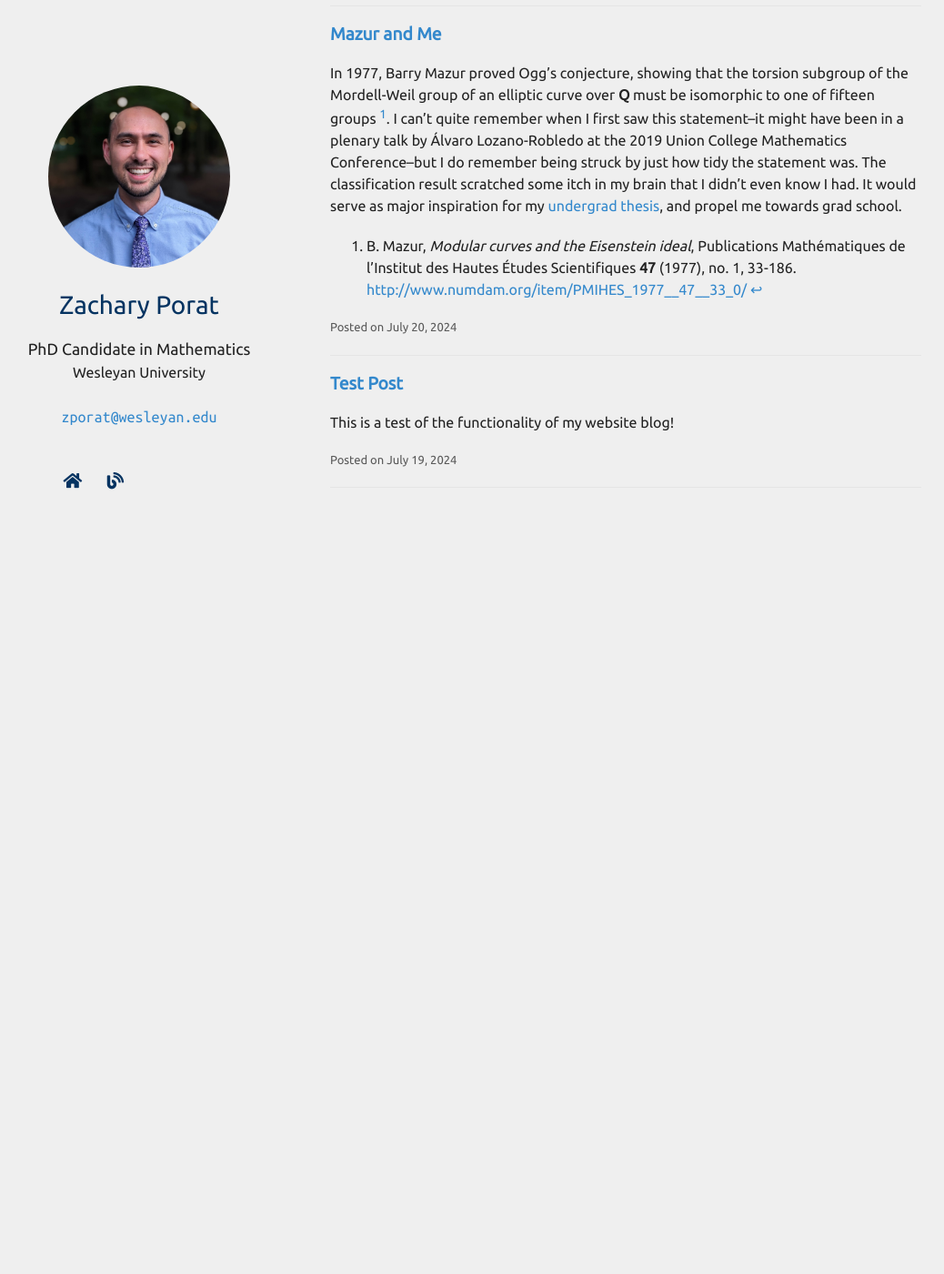
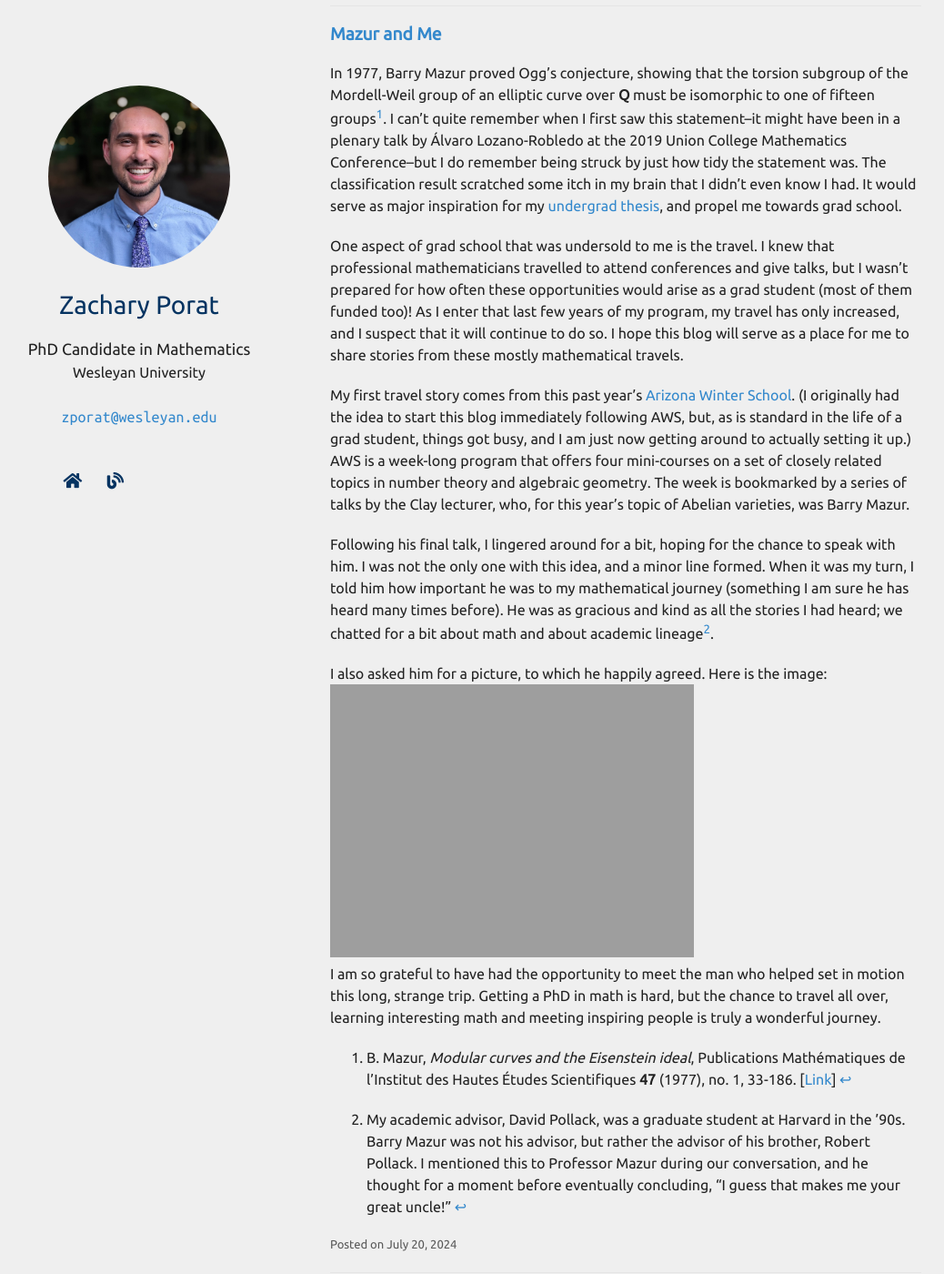
Before and after one commit to zporat/zporat.github.io, a Jekyll site: the page built from blog.md, in a window 1280 px wide and 1400 px high, scrolled down 385 px. Shown: the whole window at 91% size, without its empty margins (102-1140 px from the left). Built offline with Jekyll 4.4.1, drawn with Linux system fonts in a browser that asks for light colours; nearby versions of some CDN libraries; a style sheet for code colours, icons or effects is not loaded; our own code applies the rules of GitHub Pages for plain Markdown files; before the commit the page ends 1015 px from its top, so only the background shows below that.

Commit message:
blog update

```diff
--- a/_posts/2024-07-19-Test-Post.md
+++ /dev/null
@@ -1,8 +0,0 @@
----
-layout: post
-title: Test Post
-date: 2024-07-19
-pubDate: July 19, 2024
----
-
-This is a test of the functionality of my website blog!
--- a/_posts/2024-07-20-Mazur-and-Me.md
+++ b/_posts/2024-07-20-Mazur-and-Me.md
@@ -5,7 +5,7 @@ date: 2024-07-20
 pubDate: July 20, 2024
 ---
 
-In 1977, Barry Mazur proved Ogg's conjecture, showing that the torsion subgroup of the Mordell-Weil group of an elliptic curve over **Q** must be isomorphic to one of fifteen groups [^1].  I can't quite remember when I first saw this statement--it might have been in a plenary talk by Álvaro Lozano-Robledo at the 2019 Union College Mathematics Conference--but I do remember being struck by just how tidy the statement was.  The classification result scratched some itch in my brain that I didn't even know I had.  It would serve as major inspiration for my [undergrad thesis](./files/notes/mordell_curves_torsion.pdf), and propel me towards grad school.
+In 1977, Barry Mazur proved Ogg's conjecture, showing that the torsion subgroup of the Mordell-Weil group of an elliptic curve over **Q** must be isomorphic to one of fifteen groups[^1].  I can't quite remember when I first saw this statement--it might have been in a plenary talk by Álvaro Lozano-Robledo at the 2019 Union College Mathematics Conference--but I do remember being struck by just how tidy the statement was.  The classification result scratched some itch in my brain that I didn't even know I had.  It would serve as major inspiration for my [undergrad thesis](https://zporat.github.io/files/notes/mordell_curves_torsion.pdf), and propel me towards grad school.
 
 One aspect of grad school that was undersold to me is the travel.  I knew that professional mathematicians travelled to attend conferences and give talks, but I wasn't prepared for how often these opportunities would arise as a grad student (most of them funded too)!  As I enter that last few years of my program, my travel has only increased, and I suspect that it will continue to do so.  I hope this blog will serve as a place for me to share stories from these mostly mathematical travels.
 
@@ -14,9 +14,9 @@ My first travel story comes from this past year's [Arizona Winter School](https:
 Following his final talk, I lingered around for a bit, hoping for the chance to speak with him.  I was not the only one with this idea, and a minor line formed.  When it was my turn, I told him how important he was to my mathematical journey (something I am sure he has heard many times before).  He was as gracious and kind as all the stories I had heard; we chatted for a bit about math and about academic lineage[^2].
 
 I also asked him for a picture, to which he happily agreed.  Here is the image:
-![Mazur and Me](./files/pictures/Mazur_and_Me.jpg "Mazur and Me")
+![Mazur and Me](https://zporat.github.io/files/pictures/Mazur_and_Me.jpg "Mazur and Me")
 I am so grateful to have had the opportunity to meet the man who helped set in motion this long, strange trip.  Getting a PhD in math is hard, but the chance to travel all over, learning interesting math and meeting inspiring people is truly a wonderful journey.
 
-[^1]: B. Mazur, *Modular curves and the Eisenstein ideal*, Publications Mathématiques de l'Institut des Hautes Études Scientifiques **47** (1977), no. 1, 33-186. [http://www.numdam.org/item/PMIHES_1977__47__33_0/](http://www.numdam.org/item/PMIHES_1977__47__33_0/)
+[^1]: B. Mazur, *Modular curves and the Eisenstein ideal*, Publications Mathématiques de l'Institut des Hautes Études Scientifiques **47** (1977), no. 1, 33-186. [[Link](http://www.numdam.org/item/PMIHES_1977__47__33_0/)]
 
 [^2]: My academic advisor, David Pollack, was a graduate student at Harvard in the '90s.  Barry Mazur was not his advisor, but rather the advisor of his brother, Robert Pollack.  I mentioned this to Professor Mazur during our conversation, and he thought for a moment before eventually concluding, "I guess that makes me your great uncle!"
--- a/blog.md
+++ b/blog.md
@@ -18,7 +18,7 @@ All opinions expressed here are my own and do not necessarily reflect the opinio
 {% for post in site.posts %}
 
 <h3 style="font-size: 120%"><a href="{{ post.url }}">{{ post.title }}</a></h3>
-<p> {{ post.excerpt }} </p>
+<p> {{ post.content }} </p>
 <p style="color: #595959; font-size:13px"> Posted on {{ post.pubDate }} </p>
 
 ---
```
